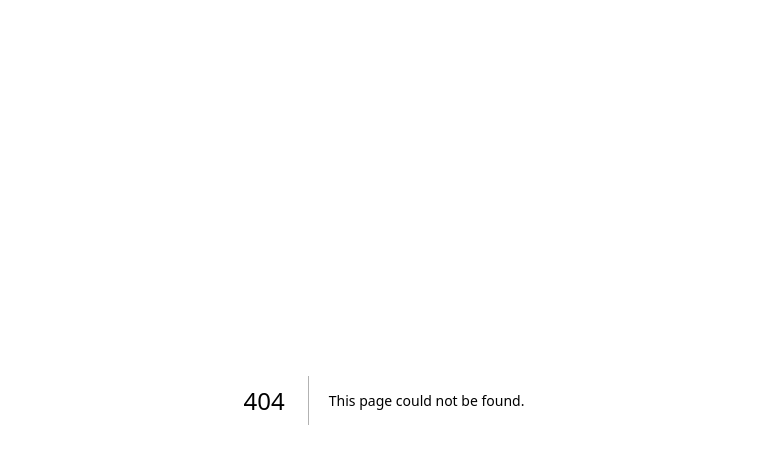
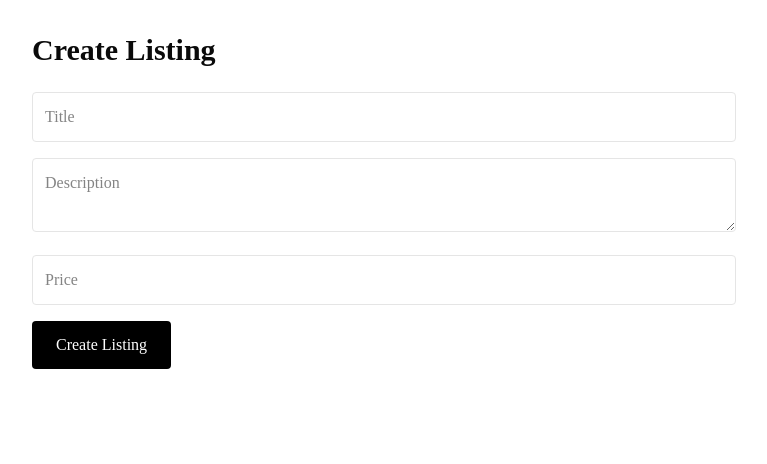
Before and after one commit to Yuvraj-29/ReUseX, a Next.js app in the folder reusex/: page /listings/new in a window 1280 px wide. Before the commit this address had no page. Shown: the top 464 px of the page, without its empty margins (256-1023 px from the left). Built offline with nearby package versions, Linux system fonts and the light colour scheme.

Commit message:
Connect Prisma and display listings

```diff
--- /dev/null
+++ b/reusex/app/actions/listing-actions.ts
@@ -0,0 +1,17 @@
+"use server";
+
+import { prisma } from "@/lib/prisma";
+
+export async function createListing(formData: FormData) {
+  const title = formData.get("title") as string;
+  const description = formData.get("description") as string;
+  const price = Number(formData.get("price"));
+
+  await prisma.listing.create({
+    data: {
+      title,
+      description,
+      price,
+    },
+  });
+}
--- /dev/null
+++ b/reusex/app/listings/new/page.tsx
@@ -0,0 +1,40 @@
+import { createListing } from "@/app/actions/listing-actions";
+
+export default function NewListingPage() {
+  return (
+    <main className="max-w-3xl mx-auto p-8">
+      <h1 className="text-3xl font-bold mb-6">
+        Create Listing
+      </h1>
+
+      <form action={createListing} className="space-y-4">
+        <input
+          name="title"
+          type="text"
+          placeholder="Title"
+          className="w-full border p-3 rounded"
+        />
+
+        <textarea
+          name="description"
+          placeholder="Description"
+          className="w-full border p-3 rounded"
+        />
+
+        <input
+          name="price"
+          type="number"
+          placeholder="Price"
+          className="w-full border p-3 rounded"
+        />
+
+        <button
+          type="submit"
+          className="bg-black text-white px-6 py-3 rounded"
+        >
+          Create Listing
+        </button>
+      </form>
+    </main>
+  );
+}
--- a/reusex/app/page.tsx
+++ b/reusex/app/page.tsx
@@ -1,24 +1,75 @@
-export default function Home() {
+import { prisma } from "@/lib/prisma";
+
+export default async function Home() {
+  const listings = await prisma.listing.findMany({
+    orderBy: {
+      createdAt: "desc",
+    },
+  });
+
   return (
     <main className="min-h-screen">
+      {/* Navbar */}
       <nav className="border-b">
-        <div className="mx-auto max-w-7xl px-6 py-4 flex justify-between">
+        <div className="mx-auto max-w-7xl px-6 py-4 flex justify-between items-center">
           <h1 className="text-2xl font-bold">ReUseX</h1>
+
           <div className="space-x-4">
-            <button>Login</button>
-            <button>Sign Up</button>
+            <button className="px-4 py-2 border rounded">
+              Login
+            </button>
+
+            <button className="px-4 py-2 bg-black text-white rounded">
+              Sign Up
+            </button>
           </div>
         </div>
       </nav>
 
+      {/* Hero Section */}
       <section className="mx-auto max-w-7xl px-6 py-24 text-center">
         <h1 className="text-6xl font-bold">
           Buy, Sell & Rent Smarter
         </h1>
 
         <p className="mt-6 text-lg text-gray-500">
-          India's trusted marketplace for second-hand products and peer-to-peer rentals.
+          India's trusted marketplace for second-hand products and
+          peer-to-peer rentals.
         </p>
+      </section>
+
+      {/* Listings */}
+      <section className="max-w-7xl mx-auto px-6 py-12">
+        <h2 className="text-3xl font-bold mb-6">
+          Latest Listings
+        </h2>
+
+        {listings.length === 0 ? (
+          <p className="text-gray-500">
+            No listings available yet.
+          </p>
+        ) : (
+          <div className="grid gap-4">
+            {listings.map((listing) => (
+              <div
+                key={listing.id}
+                className="border rounded-lg p-4"
+              >
+                <h3 className="text-xl font-semibold">
+                  {listing.title}
+                </h3>
+
+                <p className="mt-2">
+                  {listing.description}
+                </p>
+
+                <p className="font-bold mt-3">
+                  ₹{listing.price}
+                </p>
+              </div>
+            ))}
+          </div>
+        )}
       </section>
     </main>
   );
--- /dev/null
+++ b/reusex/lib/prisma.ts
@@ -0,0 +1,13 @@
+import { PrismaClient } from "@prisma/client";
+
+const globalForPrisma = globalThis as unknown as {
+  prisma: PrismaClient | undefined;
+};
+
+export const prisma =
+  globalForPrisma.prisma ??
+  new PrismaClient();
+
+if (process.env.NODE_ENV !== "production") {
+  globalForPrisma.prisma = prisma;
+}
```
Also changed, not shown: 1 other file (tests, documents, lock files or other folders).
